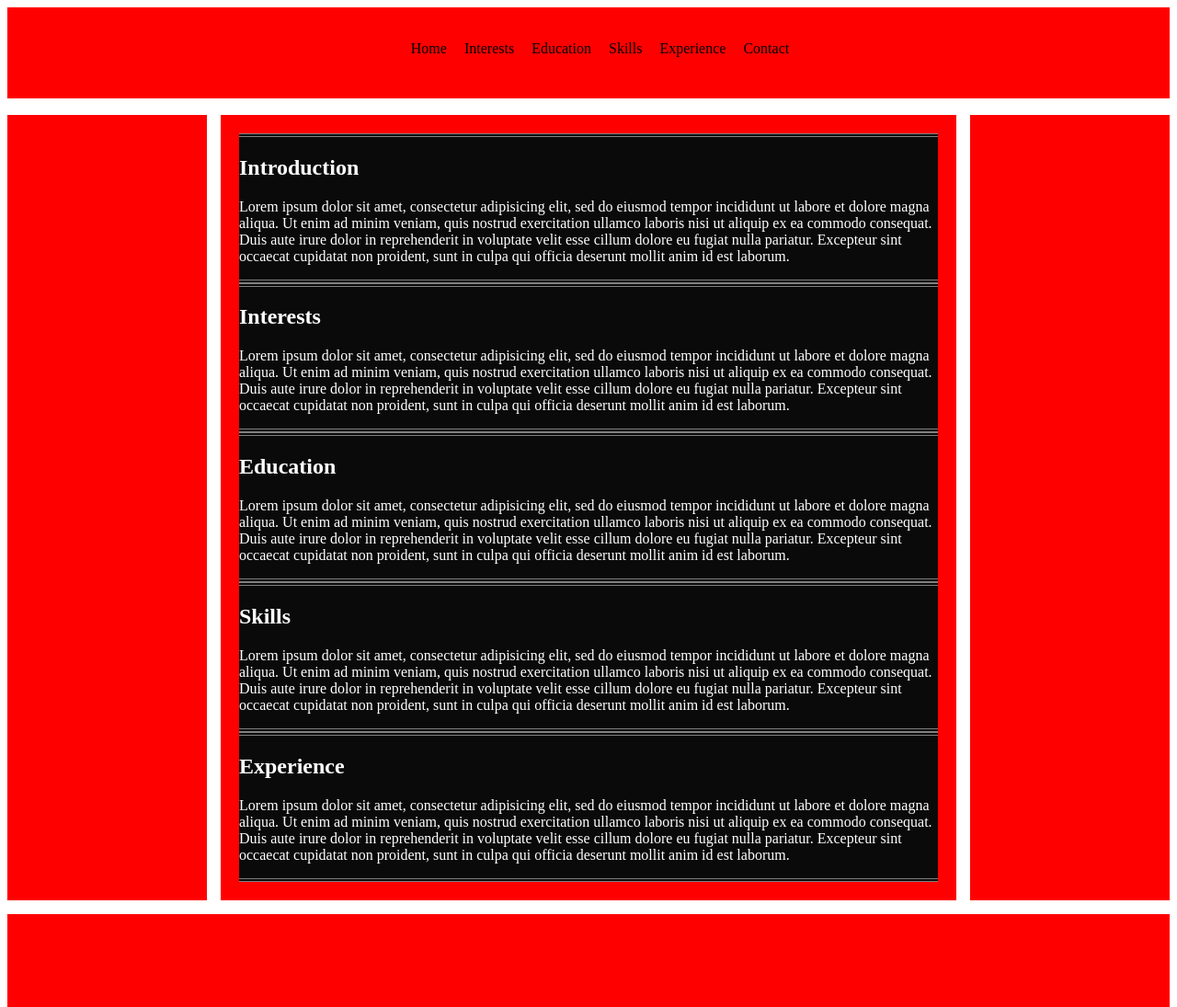
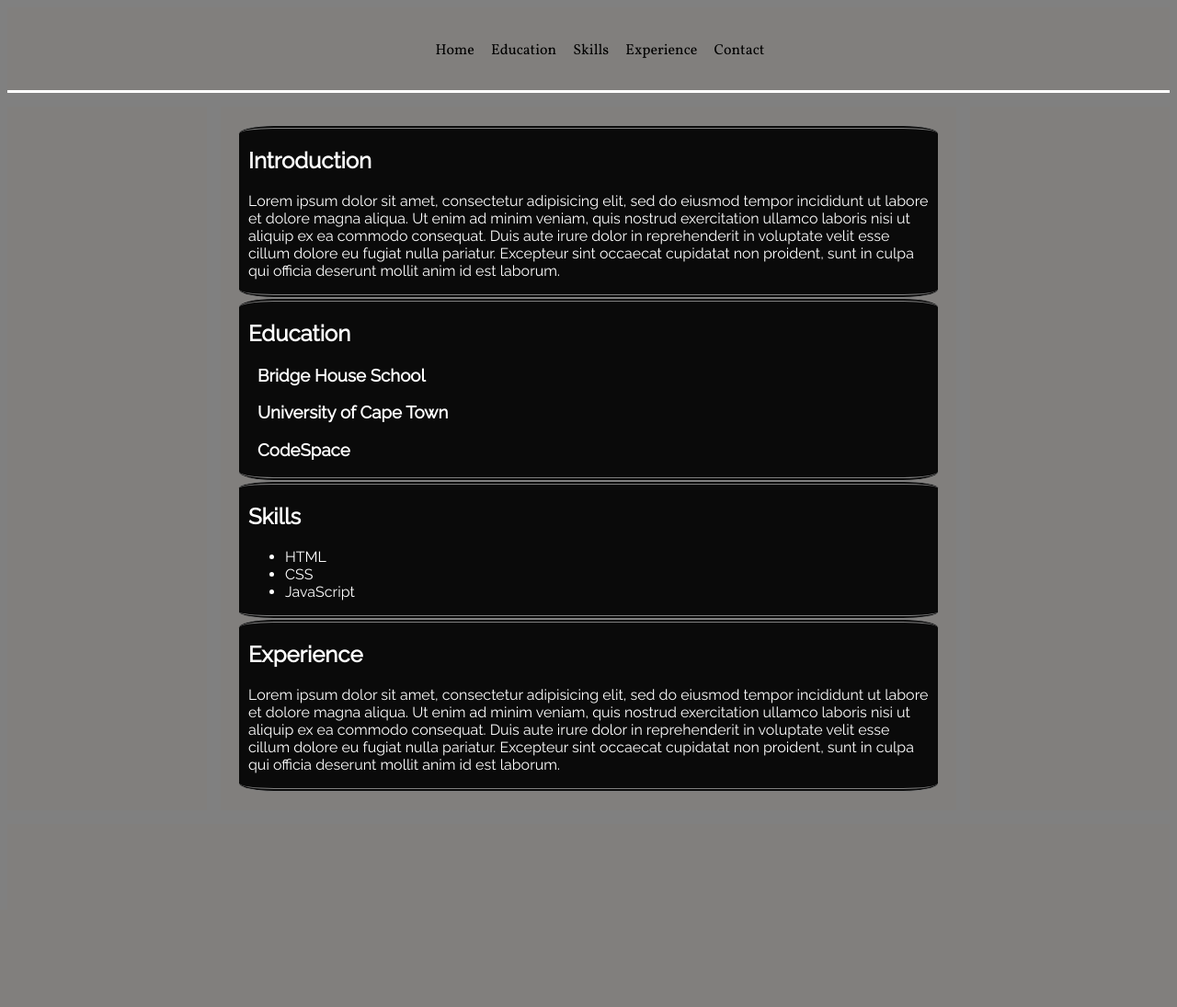
Before and after one commit to PaintingCaves/cv-website, a web app: file index.html in a window 1280 px wide. Shown: the whole page at 92% size. After the commit the page ends 860 px from the top, so only its background shows below. Run offline with its HTML, style and script files only (its server is not run), Linux system fonts and the light colour scheme.

Commit message:
Background styling, rounded content, some actual content and fonts

```diff
--- a/assets/css/styles.css
+++ b/assets/css/styles.css
@@ -1,5 +1,6 @@
 *{
   box-sizing: border-box;
+
 }
 body {
   display: grid;
@@ -11,6 +12,7 @@
   'footer footer footer';
   grid-gap: 15px;
   height: auto;
+  background-color: grey;
 }
 /* Styling for top links */
 .navListItem{
@@ -39,7 +41,18 @@
   color: white;
   border-top: double grey 4px;
   border-bottom: double grey 4px;
-
+  padding: 0px 10px;
+  border-radius: 5%;
+}
+/* Utility Classes */
+.bumpIn {
+  padding-left: 10px;
+}
+.vollkorn{
+  font-family: 'Vollkorn', serif;
+}
+.raleway{
+  font-family: 'Raleway', sans-serif;
 }
 #bodyArea{
   grid-area: body;
@@ -78,7 +91,6 @@
 #bottomFooter{
   grid-area: footer;
 }
-
 #paddingLeft{
   grid-area: padding-left;
 }
@@ -87,6 +99,6 @@
 }
 
 div, nav, footer, article {
-  background-color: red;
+    background-color: rgb(129, 127, 125);
   padding: 20px;
 }
--- a/index.html
+++ b/index.html
@@ -3,13 +3,15 @@
   <head>
     <meta charset="utf-8">
     <title>CV Nicholas Mazower</title>
+    <link href="https://fonts.googleapis.com/css?family=Vollkorn" rel="stylesheet">
+    <link href="https://fonts.googleapis.com/css?family=Raleway" rel="stylesheet">
     <link rel="stylesheet" href="assets/css/styles.css">
   </head>
-  <body>
+  <body class="raleway">
       <nav id="topNav">
-          <ul id="navList">
+          <ul id="navList" class="vollkorn">
             <li class="navListItem"><a href="#" class="navListLink">Home</a></li>
-            <li class="navListItem"><a href="#" class="navListLink">Interests</a></li>
+            <!-- <li class="navListItem"><a href="#" class="navListLink">Interests</a></li> -->
             <li class="navListItem"><a href="#" class="navListLink">Education</a></li>
             <li class="navListItem"><a href="#" class="navListLink">Skills</a></li>
             <li class="navListItem"><a href="#" class="navListLink">Experience</a></li>
@@ -24,17 +26,36 @@
           <h2>Introduction</h2>
           <p>Lorem ipsum dolor sit amet, consectetur adipisicing elit, sed do eiusmod tempor incididunt ut labore et dolore magna aliqua. Ut enim ad minim veniam, quis nostrud exercitation ullamco laboris nisi ut aliquip ex ea commodo consequat. Duis aute irure dolor in reprehenderit in voluptate velit esse cillum dolore eu fugiat nulla pariatur. Excepteur sint occaecat cupidatat non proident, sunt in culpa qui officia deserunt mollit anim id est laborum.</p>
         </section>
-        <section class="content" id="interestsContent">
+        <!-- Deprecated and potentially will be removed -->
+        <!-- <section class="content" id="interestsContent">
           <h2>Interests</h2>
-          <p>Lorem ipsum dolor sit amet, consectetur adipisicing elit, sed do eiusmod tempor incididunt ut labore et dolore magna aliqua. Ut enim ad minim veniam, quis nostrud exercitation ullamco laboris nisi ut aliquip ex ea commodo consequat. Duis aute irure dolor in reprehenderit in voluptate velit esse cillum dolore eu fugiat nulla pariatur. Excepteur sint occaecat cupidatat non proident, sunt in culpa qui officia deserunt mollit anim id est laborum.</p>
-        </section>
+          <ul>
+
+
+            <li>Reading</li>
+            <li>Current Affairs and International Politics</li>
+
+          </ul>
+        </section> -->
         <section class="content" id="educationContent">
           <h2>Education</h2>
-          <p>Lorem ipsum dolor sit amet, consectetur adipisicing elit, sed do eiusmod tempor incididunt ut labore et dolore magna aliqua. Ut enim ad minim veniam, quis nostrud exercitation ullamco laboris nisi ut aliquip ex ea commodo consequat. Duis aute irure dolor in reprehenderit in voluptate velit esse cillum dolore eu fugiat nulla pariatur. Excepteur sint occaecat cupidatat non proident, sunt in culpa qui officia deserunt mollit anim id est laborum.</p>
+          <section class="bumpIn">
+            <h3>Bridge House School</h3>
+          </section>
+          <section class="bumpIn">
+            <h3>University of Cape Town</h3>
+          </section>
+          <section class="bumpIn">
+            <h3>CodeSpace</h3>
+          </section>
         </section>
         <section class="content" id="skillsContent">
           <h2>Skills</h2>
-          <p>Lorem ipsum dolor sit amet, consectetur adipisicing elit, sed do eiusmod tempor incididunt ut labore et dolore magna aliqua. Ut enim ad minim veniam, quis nostrud exercitation ullamco laboris nisi ut aliquip ex ea commodo consequat. Duis aute irure dolor in reprehenderit in voluptate velit esse cillum dolore eu fugiat nulla pariatur. Excepteur sint occaecat cupidatat non proident, sunt in culpa qui officia deserunt mollit anim id est laborum.</p>
+          <ul>
+            <li>HTML</li>
+            <li>CSS</li>
+            <li>JavaScript</li>
+          </ul>
         </section>
         <section class="content" id="experienceContent">
           <h2>Experience</h2>
```
